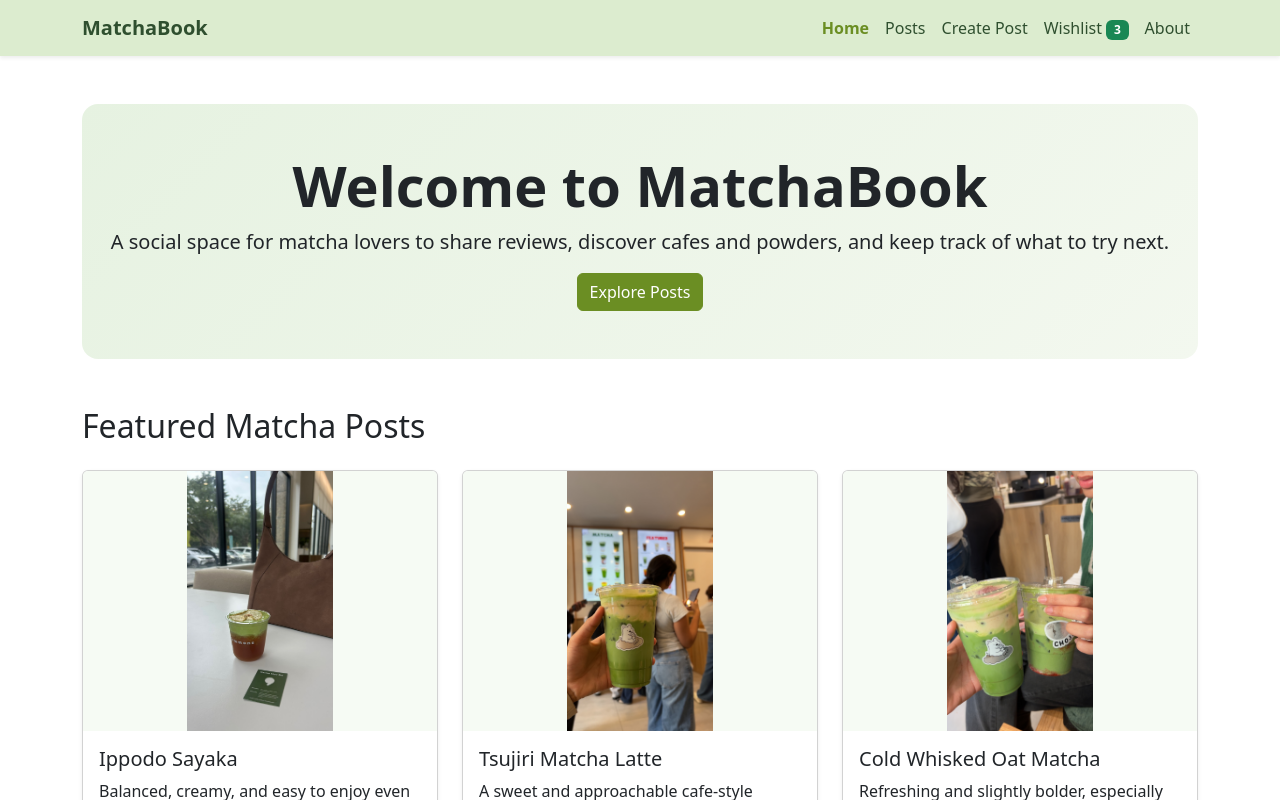
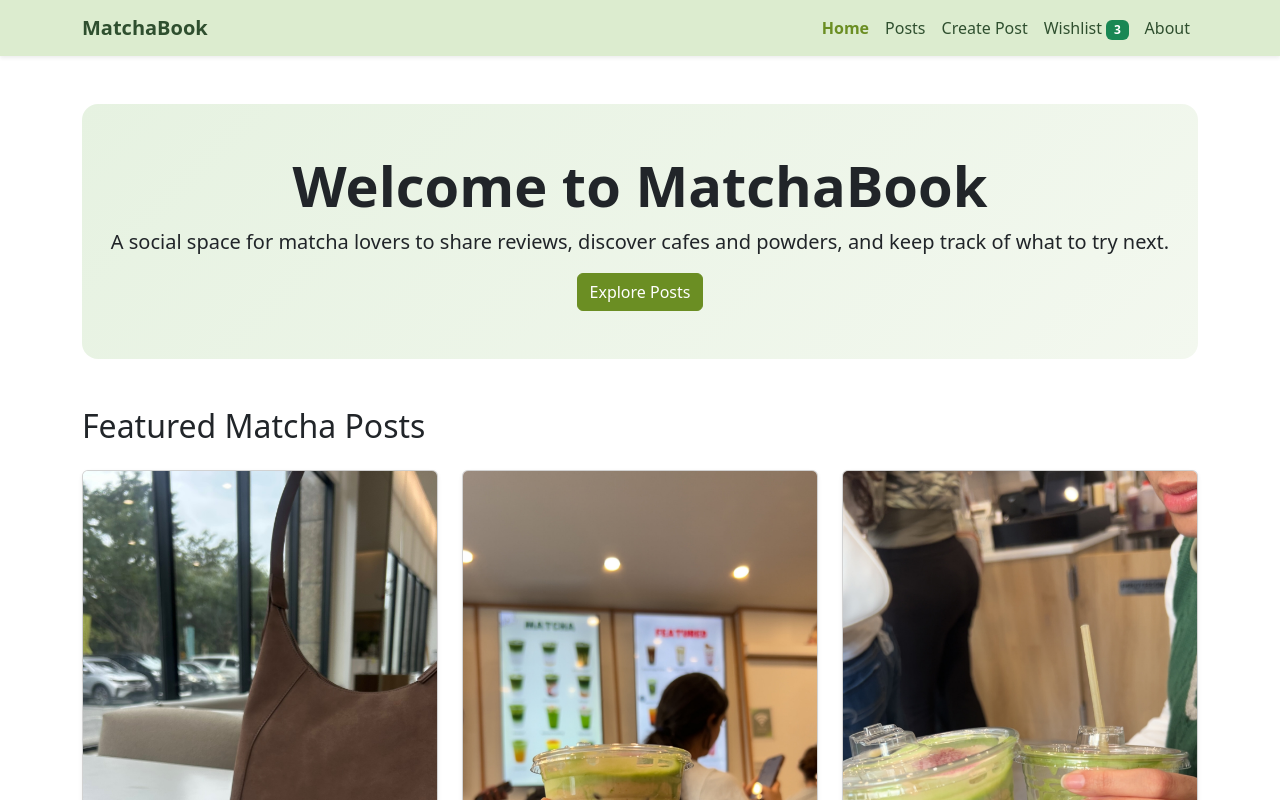
Before and after one commit to CS571-S26/p183, a React (Vite) app: page /#/ in a window 1280 px wide. Shown: the top 800 px of the page. Built offline with nearby package versions, Linux system fonts and the light colour scheme.

Commit message:
force no crop

```diff
--- a/src/index.css
+++ b/src/index.css
@@ -47,9 +47,8 @@
 
 .post-image {
   width: 100%;
-  height: 260px;
-  object-fit: contain;
-  background-color: #f6fbf4;
+  height: auto;
+  display: block;
 }
 
 .details-image {
```
Also changed, not shown: 4 other files (tests, documents, lock files or other folders).
